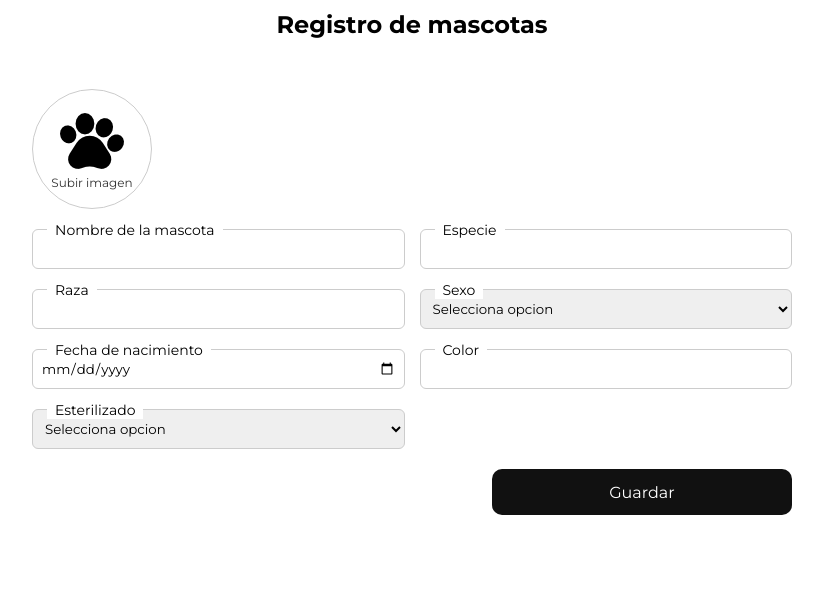
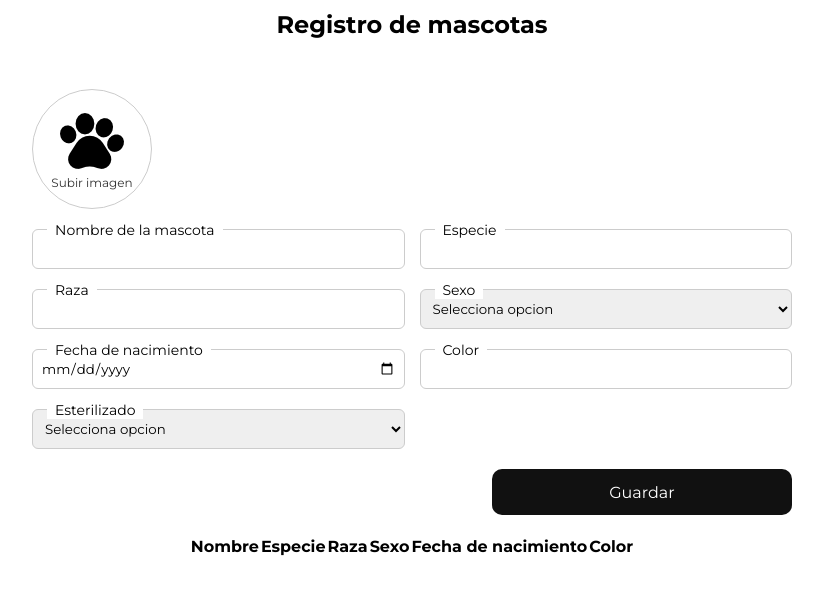
Before and after one commit to sallygongar/react-projects, a React (Vite) app in the folder control-mascotas/: page / in a window 1280 px wide. Shown: the top 594 px of the page, without its empty margins (228-1051 px from the left). Built offline with nearby package versions, Linux system fonts and the light colour scheme.

Commit message:
Creación de componente Tabla

```diff
--- /dev/null
+++ b/control-mascotas/src/components/MascotaTable.tsx
@@ -0,0 +1,40 @@
+
+import type { Mascota } from "../types/mascota.interface"
+
+type Props = {
+  data: Mascota[]; // 👈 aquí defines que esperas una prop llamada "data"
+};
+
+const MascotaTable: React.FC<Props> = ({data}) => {
+
+  return(
+    <table>
+      <thead>
+        <tr>
+          <th>Nombre</th>
+          <th>Especie</th>
+          <th>Raza</th>
+          <th>Sexo</th>
+          <th>Fecha de nacimiento</th>
+          <th>Color</th>
+        </tr>
+      </thead>
+      <tbody>
+       {
+          data.map((mascota, key) =>(
+            <tr key={key}>
+              <td>{mascota.mascota}</td>
+              <td>{mascota.especie}</td>
+              <td>{mascota.raza}</td>
+              <td>{mascota.sexo}</td>
+              <td>{mascota.fechaNacimiento}</td>
+              <td>{mascota.color}</td>
+            </tr>
+          ))
+        }
+      </tbody>
+    </table>
+  )
+}
+
+export default MascotaTable;
--- a/control-mascotas/src/components/RegistroMascotas.tsx
+++ b/control-mascotas/src/components/RegistroMascotas.tsx
@@ -4,6 +4,7 @@ import avatarMascotas from  '../assets/images/huella.png';
 import Spinner from './Spinner';
 import { toast, ToastContainer } from 'react-toastify';
 import 'react-toastify/dist/ReactToastify.css';
+import MascotaTable from "./MascotaTable";
 
 const RegistroMascotas = () => {
   const [avatar, setAvatar] = useState<string | null>(null);
@@ -17,6 +18,7 @@ const RegistroMascotas = () => {
     color: "",
     esterilizado: ""
   });
+  const [mascotas, setMascotas] = useState<Mascota[]>([]);
 
   const [errores, setErrores] = useState<Partial<Record<keyof typeof mascota, string>>>({});
 
@@ -42,9 +44,10 @@ const RegistroMascotas = () => {
 
     setTimeout(() => {
       /* Simulando en consumir API */
-       setLoading(false)
-       reset()
-       toast.success('Mascota guardada con éxito!');
+      setLoading(false)
+      setMascotas(prev => [...prev, mascota])
+      reset()
+      toast.success('Mascota guardada con éxito!');
 
     },4000)
   }
@@ -183,6 +186,7 @@ const RegistroMascotas = () => {
       </form>
       {/* Contenedor de notificaciones */}
       <ToastContainer position="top-right" autoClose={3000} />
+      <MascotaTable data={mascotas} />
     </div>
   )
 }
```
